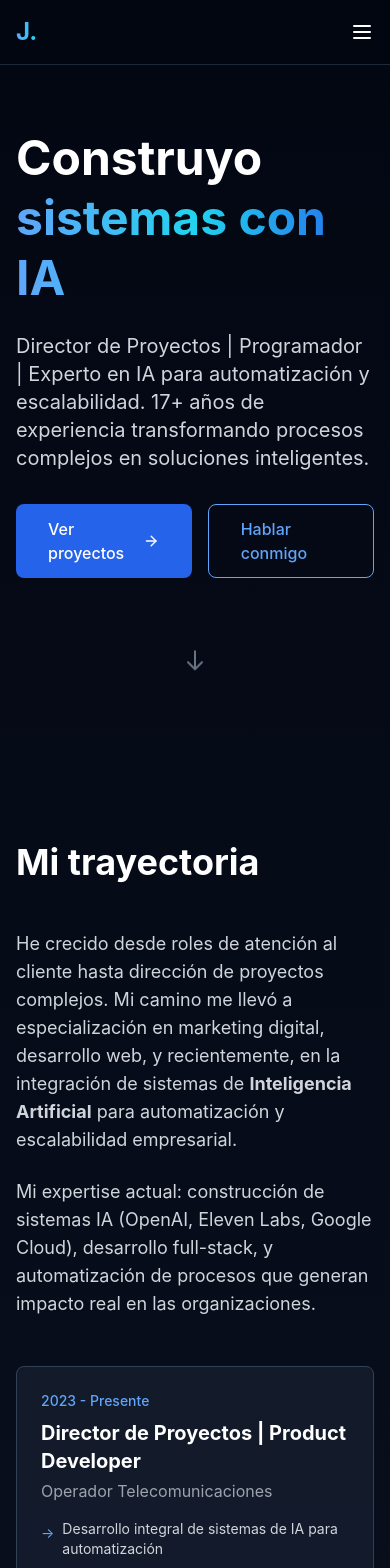
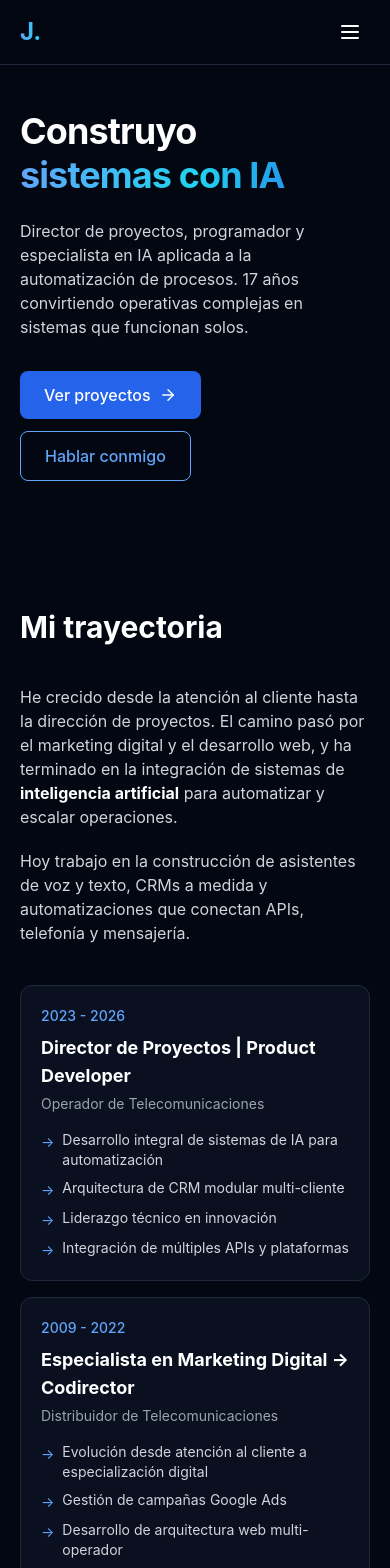
Before and after one commit to jtellearroyo/joseba-portfolio, a Next.js app: page / in a window 390 px wide. Shown: the top 1568 px of the page. Built offline with nearby package versions, Linux system fonts and the light colour scheme.

Commit message:
Actualizar page.js

```diff
--- a/app/page.js
+++ b/app/page.js
@@ -1,17 +1,13 @@
 'use client';
 
-import React, { useState, useEffect } from 'react';
+import React, { useState } from 'react';
 import { Menu, X, ArrowRight, Github, Linkedin, Mail } from 'lucide-react';
 
-export default function Portfolio() {
-  const [isMenuOpen, setIsMenuOpen] = useState(false);
-  const [scrollY, setScrollY] = useState(0);
-
-  useEffect(() => {
-    const handleScroll = () => setScrollY(window.scrollY);
-    window.addEventListener('scroll', handleScroll);
-    return () => window.removeEventListener('scroll', handleScroll);
-  }, []);
+const NAV = [
+  { label: 'Trayectoria', href: '#trayectoria' },
+  { label: 'Proyectos', href: '#proyectos' },
+  { label: 'Skills', href: '#skills' },
+];
 
 const projects = [
   {
@@ -19,116 +15,126 @@ export default function Portfolio() {
     title: 'Sistema de Asistencia Inteligente 24/7',
     description: 'Automatización de atención al cliente con IA, síntesis de voz y gestión de citas',
     tags: ['Python', 'APIs IA', 'Google Cloud', 'Eleven Labs', 'NLP'],
-      image: '/crm-placeholder.jpg',
+    image: null,
     impact: '70% reducción en tiempo de respuesta manual',
-      details: 'Sistema completo que atiende llamadas automáticamente, gestiona citas y automatiza la atención. Integración con plataformas cloud para automatización de procesos.'
+    details:
+      'Sistema completo que atiende llamadas automáticamente, gestiona citas y automatiza la atención. Integración con plataformas cloud para automatización de procesos.',
   },
   {
     id: 2,
     title: 'CRM Modular y Escalable',
     description: 'Plataforma de gestión de relaciones empresarial adaptable',
     tags: ['JavaScript', 'React', 'PostgreSQL', 'APIs REST', 'Automatización'],
-      image: '/crm-interface.jpg',
-      impact: 'Escaló de 0 a 500+ usuarios en 2 años',
-      details: 'Arquitectura modular que permite personalización según necesidades. Integración de agentes inteligentes para gestión de reservas y automatización de workflows.'
+    image: null,
+    impact: 'Arquitectura multi-cliente en producción',
+    details:
+      'Arquitectura modular que permite personalización según necesidades. Integración de agentes inteligentes para gestión de reservas y automatización de workflows.',
   },
   {
     id: 3,
     title: 'Estrategia Marketing Digital & Presencia Web',
     description: 'Campañas Google Ads, SEO y presencia digital estratégica',
     tags: ['Google Ads', 'Analytics', 'SEO/SEM', 'Email Marketing'],
-      image: '/marketing-dashboard.jpg',
-      impact: 'ROI 350% en campañas digitales',
-      details: 'Campañas data-driven en plataformas de publicidad. Desarrollo web moderno. Automatización de marketing y análisis de conversiones.'
-    }
+    image: null,
+    impact: 'Captación digital como canal principal de leads',
+    details:
+      'Campañas data-driven en plataformas de publicidad. Desarrollo web moderno. Automatización de marketing y análisis de conversiones.',
+  },
 ];
 
 const experience = [
   {
-      period: '2023 - Presente',
+    period: '2023 - 2026',
     role: 'Director de Proyectos | Product Developer',
-      company: 'Operador Telecomunicaciones',
+    company: 'Operador de Telecomunicaciones',
     achievements: [
       'Desarrollo integral de sistemas de IA para automatización',
-        'Escalabilidad de CRM modular',
+      'Arquitectura de CRM modular multi-cliente',
       'Liderazgo técnico en innovación',
-        'Integración de múltiples APIs y plataformas'
-      ]
+      'Integración de múltiples APIs y plataformas',
+    ],
   },
   {
     period: '2009 - 2022',
     role: 'Especialista en Marketing Digital → Codirector',
-      company: 'Distribuidor Telecomunicaciones',
+    company: 'Distribuidor de Telecomunicaciones',
     achievements: [
       'Evolución desde atención al cliente a especialización digital',
-        'Campañas Google Ads exitosas',
+      'Gestión de campañas Google Ads',
       'Desarrollo de arquitectura web multi-operador',
-        'Gestión de departamento y liderazgo de equipos'
-      ]
-    }
+      'Gestión de departamento y liderazgo de equipos',
+    ],
+  },
 ];
 
 const skills = {
-    'IA & APIs': ['OpenAI API', 'Eleven Labs', 'Google Cloud Platform', 'Twilio', 'NLP', 'Integración APIs'],
-    'Backend': ['Python', 'Node.js', 'JavaScript', 'PostgreSQL', 'REST APIs'],
-    'Frontend': ['React', 'Vue.js', 'CSS', 'Responsive Design'],
-    'Marketing': ['Google Ads', 'Analytics', 'Email Marketing', 'SEO/SEM']
+  'IA & APIs': ['APIs de IA', 'Eleven Labs', 'Google Cloud Platform', 'WhatsApp Business API', 'Automatización'],
+  Backend: ['PHP', 'JavaScript', 'Node.js', 'PostgreSQL', 'APIs REST'],
+  Frontend: ['React', 'HTML / CSS', 'WordPress', 'Diseño responsive'],
+  Marketing: ['Google Ads', 'Analytics', 'Email Marketing', 'SEO / SEM'],
 };
 
+export default function Portfolio() {
+  const [isMenuOpen, setIsMenuOpen] = useState(false);
+
   return (
-    <div className="min-h-screen bg-gradient-to-b from-slate-950 via-slate-900 to-slate-950 text-white overflow-hidden">
-      {/* Navigation */}
-      <nav className="fixed top-0 w-full bg-slate-950/80 backdrop-blur-md z-50 border-b border-slate-800">
-        <div className="max-w-7xl mx-auto px-4 sm:px-6 lg:px-8">
-          <div className="flex justify-between items-center h-16">
-            <div className="text-2xl font-bold bg-gradient-to-r from-blue-400 to-cyan-400 bg-clip-text text-transparent">
+    <div className="min-h-screen overflow-x-hidden bg-slate-950 text-white">
+      {/* Navegación */}
+      <nav className="fixed top-0 z-50 w-full border-b border-slate-800 bg-slate-950/90 backdrop-blur-md">
+        <div className="mx-auto max-w-6xl px-5">
+          <div className="flex h-16 items-center justify-between">
+            <a
+              href="#top"
+              className="bg-gradient-to-r from-blue-400 to-cyan-400 bg-clip-text text-2xl font-bold text-transparent"
+            >
               J.
-            </div>
+            </a>
 
-            {/* Desktop Menu */}
-            <div className="hidden md:flex gap-8">
-              {['Sobre mí', 'Proyectos', 'Trayectoria', 'Skills'].map((item) => (
+            <div className="hidden items-center gap-8 md:flex">
+              {NAV.map((item) => (
                 <a
-                  key={item}
-                  href={`#${item.toLowerCase().replace(' ', '-')}`}
-                  className="text-sm text-gray-300 hover:text-blue-400 transition-colors"
+                  key={item.href}
+                  href={item.href}
+                  className="text-sm text-gray-300 transition-colors hover:text-blue-400"
                 >
-                  {item}
+                  {item.label}
                 </a>
               ))}
               <a
                 href="#contacto"
-                className="px-4 py-2 bg-blue-600 hover:bg-blue-700 rounded-lg text-sm font-medium transition-colors"
+                className="rounded-lg bg-blue-600 px-4 py-2 text-sm font-medium transition-colors hover:bg-blue-700"
               >
                 Contacto
               </a>
             </div>
 
-            {/* Mobile Menu Button */}
             <button
-              className="md:hidden"
-              onClick={() => setIsMenuOpen(!isMenuOpen)}
+              type="button"
+              aria-label={isMenuOpen ? 'Cerrar menú' : 'Abrir menú'}
+              aria-expanded={isMenuOpen}
+              className="p-2 md:hidden"
+              onClick={() => setIsMenuOpen((v) => !v)}
             >
               {isMenuOpen ? <X size={24} /> : <Menu size={24} />}
             </button>
           </div>
 
-          {/* Mobile Menu */}
           {isMenuOpen && (
-            <div className="md:hidden pb-4 flex flex-col gap-3">
-              {['Sobre mí', 'Proyectos', 'Trayectoria', 'Skills'].map((item) => (
+            <div className="flex flex-col gap-1 pb-4 md:hidden">
+              {NAV.map((item) => (
                 <a
-                  key={item}
-                  href={`#${item.toLowerCase().replace(' ', '-')}`}
-                  className="text-gray-300 hover:text-blue-400 transition-colors"
+                  key={item.href}
+                  href={item.href}
                   onClick={() => setIsMenuOpen(false)}
+                  className="rounded-lg px-2 py-3 text-gray-300 transition-colors hover:bg-slate-800 hover:text-blue-400"
                 >
-                  {item}
+                  {item.label}
                 </a>
               ))}
               <a
                 href="#contacto"
-                className="px-4 py-2 bg-blue-600 hover:bg-blue-700 rounded-lg text-sm font-medium transition-colors w-fit"
+                onClick={() => setIsMenuOpen(false)}
+                className="mt-1 w-fit rounded-lg bg-blue-600 px-4 py-2 text-sm font-medium transition-colors hover:bg-blue-700"
               >
                 Contacto
               </a>
@@ -137,82 +143,72 @@ export default function Portfolio() {
         </div>
       </nav>
 
-      {/* Hero Section */}
-      <section className="pt-32 pb-20 px-4 sm:px-6 lg:px-8 max-w-7xl mx-auto">
-        <div
-          className="opacity-0 animate-fade-in"
-          style={{
-            animation: `fadeInUp 0.8s ease-out forwards`,
-            opacity: Math.max(1 - scrollY / 300, 0)
-          }}
-        >
-          <h1 className="text-5xl sm:text-6xl lg:text-7xl font-bold mb-6 leading-tight">
+      {/* Hero */}
+      <section id="top" className="mx-auto max-w-6xl px-5 pb-16 pt-28 sm:pt-36">
+        <div className="animate-fade-in">
+          <h1 className="mb-6 text-4xl font-bold leading-[1.1] tracking-tight sm:text-6xl lg:text-7xl">
             Construyo
-            <span className="block bg-gradient-to-r from-blue-400 via-cyan-400 to-blue-600 bg-clip-text text-transparent">
+            <span className="mt-1 block bg-gradient-to-r from-blue-400 via-cyan-400 to-blue-600 bg-clip-text text-transparent">
               sistemas con IA
             </span>
           </h1>
-          <p className="text-xl text-gray-300 mb-8 max-w-2xl">
-            Director de Proyectos | Programador | Experto en IA para automatización y escalabilidad.
-            17+ años de experiencia transformando procesos complejos en soluciones inteligentes.
+
+          <p className="mb-8 max-w-2xl text-base text-gray-300 sm:text-xl">
+            Director de proyectos, programador y especialista en IA aplicada a la automatización de
+            procesos. 17 años convirtiendo operativas complejas en sistemas que funcionan solos.
           </p>
-          <div className="flex gap-4">
+
+          <div className="flex flex-wrap gap-3">
             <a
               href="#proyectos"
-              className="px-8 py-3 bg-blue-600 hover:bg-blue-700 rounded-lg font-medium flex items-center gap-2 transition-colors"
+              className="flex items-center gap-2 rounded-lg bg-blue-600 px-6 py-3 font-medium transition-colors hover:bg-blue-700 sm:px-8"
             >
-              Ver proyectos <ArrowRight size={20} />
+              Ver proyectos <ArrowRight size={18} />
             </a>
             <a
               href="#contacto"
-              className="px-8 py-3 border border-blue-400 text-blue-400 hover:bg-blue-400/10 rounded-lg font-medium transition-colors"
+              className="rounded-lg border border-blue-400 px-6 py-3 font-medium text-blue-400 transition-colors hover:bg-blue-400/10 sm:px-8"
             >
               Hablar conmigo
             </a>
           </div>
         </div>
-
-        {/* Scroll Indicator */}
-        <div className="mt-20 flex justify-center">
-          <div className="animate-bounce text-gray-500">
-            <svg className="w-6 h-6" fill="none" stroke="currentColor" viewBox="0 0 24 24">
-              <path strokeLinecap="round" strokeLinejoin="round" strokeWidth={2} d="M19 14l-7 7m0 0l-7-7m7 7V3" />
-            </svg>
-          </div>
-        </div>
       </section>
 
-      {/* Sobre mí */}
-      <section id="sobre-mí" className="py-20 px-4 sm:px-6 lg:px-8 max-w-7xl mx-auto">
-        <h2 className="text-4xl font-bold mb-12">Mi trayectoria</h2>
-        <div className="grid md:grid-cols-2 gap-12">
-          <div>
-            <p className="text-gray-300 text-lg mb-6">
-              He crecido desde roles de atención al cliente hasta dirección de proyectos complejos.
-              Mi camino me llevó a especialización en marketing digital, desarrollo web, y recientemente,
-              en la integración de sistemas de <strong>Inteligencia Artificial</strong> para automatización
-              y escalabilidad empresarial.
+      {/* Trayectoria */}
+      <section id="trayectoria" className="mx-auto max-w-6xl scroll-mt-20 px-5 py-16 sm:py-20">
+        <h2 className="mb-10 text-3xl font-bold sm:text-4xl">Mi trayectoria</h2>
+
+        <div className="grid gap-10 md:grid-cols-2 md:gap-12">
+          <div className="space-y-5">
+            <p className="text-base text-gray-300 sm:text-lg">
+              He crecido desde la atención al cliente hasta la dirección de proyectos. El camino pasó
+              por el marketing digital y el desarrollo web, y ha terminado en la integración de
+              sistemas de <strong className="text-white">inteligencia artificial</strong> para
+              automatizar y escalar operaciones.
             </p>
-            <p className="text-gray-300 text-lg">
-              Mi expertise actual: construcción de sistemas IA (OpenAI, Eleven Labs, Google Cloud),
-              desarrollo full-stack, y automatización de procesos que generan impacto real en las organizaciones.
+            <p className="text-base text-gray-300 sm:text-lg">
+              Hoy trabajo en la construcción de asistentes de voz y texto, CRMs a medida y
+              automatizaciones que conectan APIs, telefonía y mensajería.
             </p>
           </div>
 
           <div className="space-y-4">
-            {experience.map((exp, idx) => (
+            {experience.map((exp) => (
               <div
-                key={idx}
-                className="p-6 bg-slate-800/50 border border-slate-700 rounded-lg hover:bg-slate-800/80 transition-colors"
+                key={exp.period}
+                className="rounded-xl border border-slate-800 bg-slate-900/60 p-5 transition-colors hover:border-slate-700 sm:p-6"
               >
-                <div className="text-sm text-blue-400 font-medium mb-2">{exp.period}</div>
-                <h3 className="text-xl font-bold mb-1">{exp.role}</h3>
-                <p className="text-gray-400 mb-4">{exp.company}</p>
+                <div className="mb-2 text-sm font-medium text-blue-400">{exp.period}</div>
+                <h3 className="mb-1 text-lg font-bold sm:text-xl">{exp.role}</h3>
+                <p className="mb-4 text-sm text-gray-400">{exp.company}</p>
                 <ul className="space-y-2 text-sm text-gray-300">
-                  {exp.achievements.map((achievement, i) => (
-                    <li key={i} className="flex items-start gap-2">
-                      <span className="text-blue-400 mt-1">→</span>
-                      <span>{achievement}</span>
+                  {exp.achievements.map((a) => (
+                    <li key={a} className="flex gap-2">
+                      <span aria-hidden="true" className="mt-0.5 text-blue-400">
+                        →
+                      </span>
+                      <span>{a}</span>
                     </li>
                   ))}
                 </ul>
@@ -223,69 +219,78 @@ export default function Portfolio() {
       </section>
 
       {/* Proyectos */}
-      <section id="proyectos" className="py-20 px-4 sm:px-6 lg:px-8 max-w-7xl mx-auto">
-        <h2 className="text-4xl font-bold mb-12">Proyectos principales</h2>
-        <div className="grid gap-12">
+      <section id="proyectos" className="mx-auto max-w-6xl scroll-mt-20 px-5 py-16 sm:py-20">
+        <h2 className="mb-10 text-3xl font-bold sm:text-4xl">Proyectos principales</h2>
+
+        <div className="grid gap-8 sm:gap-12">
           {projects.map((project, idx) => (
-            <div
+            <article
               key={project.id}
-              className="group grid md:grid-cols-2 gap-8 items-center border border-slate-700 rounded-lg p-8 hover:border-blue-500/50 transition-colors bg-slate-800/30"
+              className="grid items-center gap-6 rounded-xl border border-slate-800 bg-slate-900/40 p-5 transition-colors hover:border-blue-500/40 sm:p-8 md:grid-cols-2 md:gap-8"
             >
-              {/* Imagen - Alternando posición */}
               <div className={idx % 2 === 1 ? 'md:order-2' : ''}>
-                <div className="bg-gradient-to-br from-slate-700 to-slate-800 rounded-lg h-80 flex items-center justify-center border border-slate-600 overflow-hidden">
-                  {/* Placeholder para imagen */}
-                  <div className="text-center text-gray-400">
-                    <div className="text-5xl mb-2">📸</div>
-                    <p className="text-sm">{project.title}</p>
-                    <p className="text-xs text-gray-500 mt-2">Agregar imagen aquí</p>
+                <div className="flex aspect-[4/3] items-center justify-center overflow-hidden rounded-lg border border-slate-700 bg-gradient-to-br from-slate-800 to-slate-900">
+                  {project.image ? (
+                    <img
+                      src={project.image}
+                      alt={project.title}
+                      loading="lazy"
+                      className="h-full w-full object-cover"
+                    />
+                  ) : (
+                    <div className="px-4 text-center text-gray-500">
+                      <div className="mb-2 text-4xl">📸</div>
+                      <p className="text-xs">Imagen pendiente</p>
                     </div>
+                  )}
                 </div>
               </div>
 
-              {/* Contenido */}
               <div className={idx % 2 === 1 ? 'md:order-1' : ''}>
-                <div className="text-blue-400 text-sm font-medium mb-2">Proyecto {project.id}</div>
-                <h3 className="text-3xl font-bold mb-4">{project.title}</h3>
-                <p className="text-gray-300 mb-4">{project.description}</p>
+                <div className="mb-2 text-sm font-medium text-blue-400">Proyecto {project.id}</div>
+                <h3 className="mb-3 text-2xl font-bold leading-tight sm:text-3xl">{project.title}</h3>
+                <p className="mb-5 text-gray-300">{project.description}</p>
 
-                <div className="mb-6">
-                  <div className="text-sm text-yellow-400 font-medium mb-3">Impacto</div>
-                  <p className="text-lg font-semibold text-white">{project.impact}</p>
+                <div className="mb-5 rounded-lg border border-slate-800 bg-slate-950/60 p-4">
+                  <div className="mb-1 text-xs font-medium uppercase tracking-wide text-amber-400">
+                    Impacto
+                  </div>
+                  <p className="font-semibold text-white">{project.impact}</p>
                 </div>
 
-                <p className="text-gray-400 mb-6">{project.details}</p>
+                <p className="mb-5 text-sm text-gray-400">{project.details}</p>
 
-                <div className="flex flex-wrap gap-2 mb-6">
+                <ul className="flex flex-wrap gap-2">
                   {project.tags.map((tag) => (
-                    <span
+                    <li
                       key={tag}
-                      className="px-3 py-1 text-xs bg-blue-500/20 text-blue-300 rounded-full border border-blue-500/30"
+                      className="rounded-full border border-blue-500/30 bg-blue-500/10 px-3 py-1 text-xs text-blue-300"
                     >
                       {tag}
-                    </span>
+                    </li>
                   ))}
+                </ul>
               </div>
-              </div>
-            </div>
+            </article>
           ))}
         </div>
       </section>
 
       {/* Skills */}
-      <section id="skills" className="py-20 px-4 sm:px-6 lg:px-8 max-w-7xl mx-auto">
-        <h2 className="text-4xl font-bold mb-12">Especialidades</h2>
-        <div className="grid sm:grid-cols-2 lg:grid-cols-4 gap-6">
+      <section id="skills" className="mx-auto max-w-6xl scroll-mt-20 px-5 py-16 sm:py-20">
+        <h2 className="mb-10 text-3xl font-bold sm:text-4xl">Especialidades</h2>
+
+        <div className="grid gap-5 sm:grid-cols-2 lg:grid-cols-4">
           {Object.entries(skills).map(([category, items]) => (
             <div
               key={category}
-              className="p-6 bg-gradient-to-br from-slate-800 to-slate-900 rounded-lg border border-slate-700 hover:border-blue-400/50 transition-colors"
+              className="rounded-xl border border-slate-800 bg-gradient-to-br from-slate-900 to-slate-950 p-5 transition-colors hover:border-blue-400/40 sm:p-6"
             >
-              <h3 className="text-lg font-bold text-blue-400 mb-4">{category}</h3>
+              <h3 className="mb-4 text-base font-bold text-blue-400 sm:text-lg">{category}</h3>
               <ul className="space-y-2">
                 {items.map((item) => (
-                  <li key={item} className="text-gray-300 text-sm flex items-center gap-2">
-                    <span className="w-1.5 h-1.5 bg-blue-400 rounded-full"></span>
+                  <li key={item} className="flex items-center gap-2 text-sm text-gray-300">
+                    <span aria-hidden="true" className="h-1.5 w-1.5 shrink-0 rounded-full bg-blue-400" />
                     {item}
                   </li>
                 ))}
@@ -296,68 +301,50 @@ export default function Portfolio() {
       </section>
 
       {/* Contacto */}
-      <section id="contacto" className="py-20 px-4 sm:px-6 lg:px-8 max-w-7xl mx-auto">
+      <section id="contacto" className="mx-auto max-w-6xl scroll-mt-20 px-5 py-16 sm:py-20">
         <div className="max-w-2xl">
-          <h2 className="text-4xl font-bold mb-6">Vamos a trabajar juntos</h2>
-          <p className="text-xl text-gray-300 mb-8">
-            Si buscas alguien que entienda la complejidad técnica y el impacto empresarial,
-            hablemos. Estoy disponible para nuevos proyectos, consultoría o roles en empresas
-            innovadoras.
+          <h2 className="mb-5 text-3xl font-bold sm:text-4xl">Vamos a trabajar juntos</h2>
+          <p className="mb-8 text-base text-gray-300 sm:text-xl">
+            Si buscas a alguien que entienda tanto la parte técnica como el impacto en negocio,
+            hablemos. Estoy disponible para nuevos proyectos y para incorporarme a un equipo.
           </p>
 
-          <div className="flex flex-col gap-4">
           <a
-              href="mailto:tu-email@example.com"
-              className="px-8 py-4 bg-blue-600 hover:bg-blue-700 rounded-lg font-medium flex items-center gap-2 transition-colors w-fit text-lg"
+            href="mailto:TU-EMAIL@AQUI.COM"
+            className="mb-6 flex w-fit items-center gap-2 rounded-lg bg-blue-600 px-6 py-4 text-base font-medium transition-colors hover:bg-blue-700 sm:px-8 sm:text-lg"
           >
             <Mail size={20} /> Enviar email
           </a>
 
-            <div className="flex gap-4">
-              <a href="#" className="p-3 bg-slate-800 hover:bg-slate-700 rounded-lg transition-colors">
+          <div className="flex gap-3">
+            <a
+              href="https://www.linkedin.com/in/TU-USUARIO"
+              target="_blank"
+              rel="noopener noreferrer"
+              aria-label="LinkedIn"
+              className="rounded-lg bg-slate-800 p-3 transition-colors hover:bg-slate-700"
+            >
               <Linkedin size={20} />
             </a>
-              <a href="#" className="p-3 bg-slate-800 hover:bg-slate-700 rounded-lg transition-colors">
+            <a
+              href="https://github.com/jtellearroyo"
+              target="_blank"
+              rel="noopener noreferrer"
+              aria-label="GitHub"
+              className="rounded-lg bg-slate-800 p-3 transition-colors hover:bg-slate-700"
+            >
               <Github size={20} />
             </a>
           </div>
         </div>
-        </div>
       </section>
 
-      {/* Footer */}
-      <footer className="border-t border-slate-800 py-12 px-4 sm:px-6 lg:px-8">
-        <div className="max-w-7xl mx-auto text-center text-gray-400 text-sm">
-          <p>© 2026 Joseba. Programador | Experto en IA | Director de Proyectos</p>
-          <p className="mt-2">Bilbao, País Vasco</p>
+      <footer className="border-t border-slate-800 px-5 py-10">
+        <div className="mx-auto max-w-6xl text-center text-sm text-gray-500">
+          <p>© 2026 Joseba · Programador · IA · Dirección de proyectos</p>
+          <p className="mt-1">Bilbao, Bizkaia</p>
         </div>
       </footer>
-
-      <style jsx>{`
-        @keyframes fadeInUp {
-          from {
-            opacity: 0;
-            transform: translateY(30px);
-          }
-          to {
-            opacity: 1;
-            transform: translateY(0);
-          }
-        }
-
-        @keyframes bounce {
-          0%, 100% {
-            transform: translateY(0);
-          }
-          50% {
-            transform: translateY(-10px);
-          }
-        }
-
-        .animate-bounce {
-          animation: bounce 2s infinite;
-        }
-      `}</style>
     </div>
   );
 }
```
Lines whose indentation alone changed are shown as unchanged.
